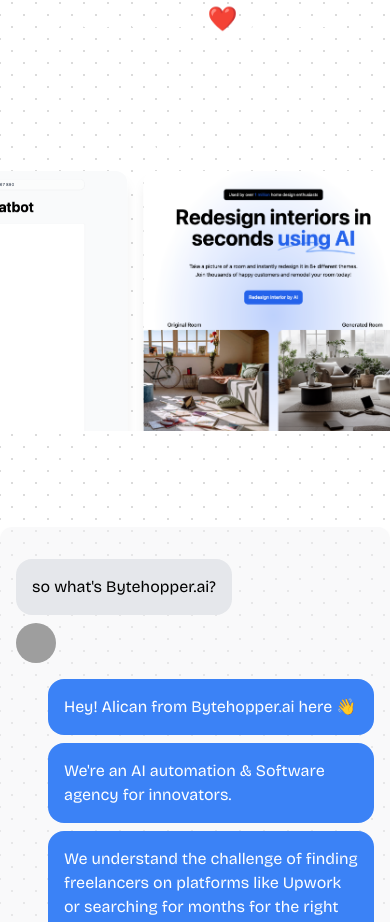
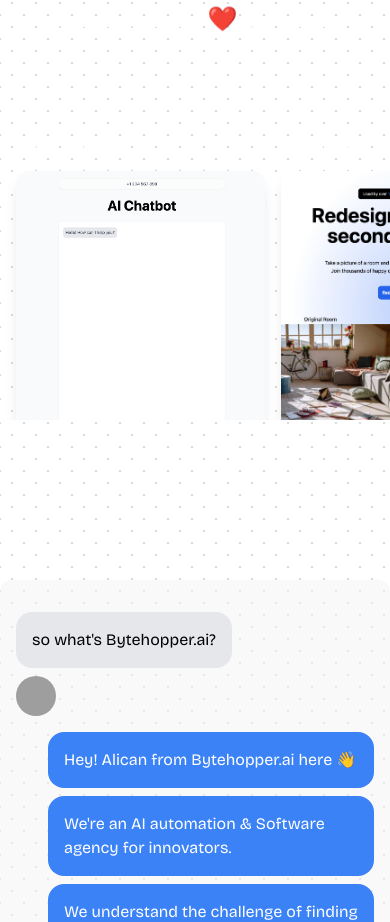
Before and after one commit to alicantorun/alicantorun, a Next.js app: page / in a window 390 px wide. Shown: the part 777-1699 px from the top of the page. Built offline with nearby package versions, Linux system fonts and the light colour scheme; grey boxes are pictures that could not be loaded.

Commit message:
stop scrol on mobile

```diff
--- a/app/components/Carousel.tsx
+++ b/app/components/Carousel.tsx
@@ -1,25 +1,13 @@
 "use client";
 
 import Image from "next/image";
-import { useEffect, useRef, useState } from "react";
+import { useRef, useState } from "react";
 
 export function Carousel() {
   const carouselRef = useRef<HTMLDivElement>(null);
   const [isDragging, setIsDragging] = useState<boolean>(false);
   const [startX, setStartX] = useState<number>(0);
   const [scrollLeft, setScrollLeft] = useState<number>(0);
-
-  useEffect(() => {
-    const disableScroll = () => {
-      document.body.style.overflowY = isDragging ? "hidden" : "auto";
-    };
-
-    disableScroll();
-
-    return () => {
-      document.body.style.overflowY = "auto";
-    };
-  }, [isDragging]);
 
   const handleDragStart = (clientX: number) => {
     setIsDragging(true);
@@ -73,21 +61,25 @@
   ];
 
   if (!products.length) return null;
-  const carouselProducts = [...products, ...products, ...products];
+
+  const carouselProducts = [...products]; // Extend product list for carousel loop
 
   return (
     <div
-      className="w-full overflow-x-hidden touch-action-pan-x"
+      className="w-full mb-16 overflow-x-hidden"
       ref={carouselRef}
       onMouseDown={(e) => handleDragStart(e.clientX)}
       onMouseMove={(e) => handleDragMove(e.clientX)}
       onMouseUp={handleDragEnd}
       onMouseLeave={handleDragEnd}
-      onTouchStart={(e) => handleDragStart(e.changedTouches[0].clientX)}
-      onTouchMove={(e) => handleDragMove(e.changedTouches[0].clientX)}
+      onTouchStart={(e) => handleDragStart(e.touches[0].clientX)}
+      onTouchMove={(e) => {
+        e.preventDefault();
+        handleDragMove(e.touches[0].clientX);
+      }}
       onTouchEnd={handleDragEnd}
     >
-      <ul className="flex animate-carousel-fast lg:animate-carousel gap-4">
+      <ul className="flex ml-4 lg:animate-carousel gap-4">
         {carouselProducts.map((product, i) => (
           <li
             key={`${product.handle}${i}`}
```
